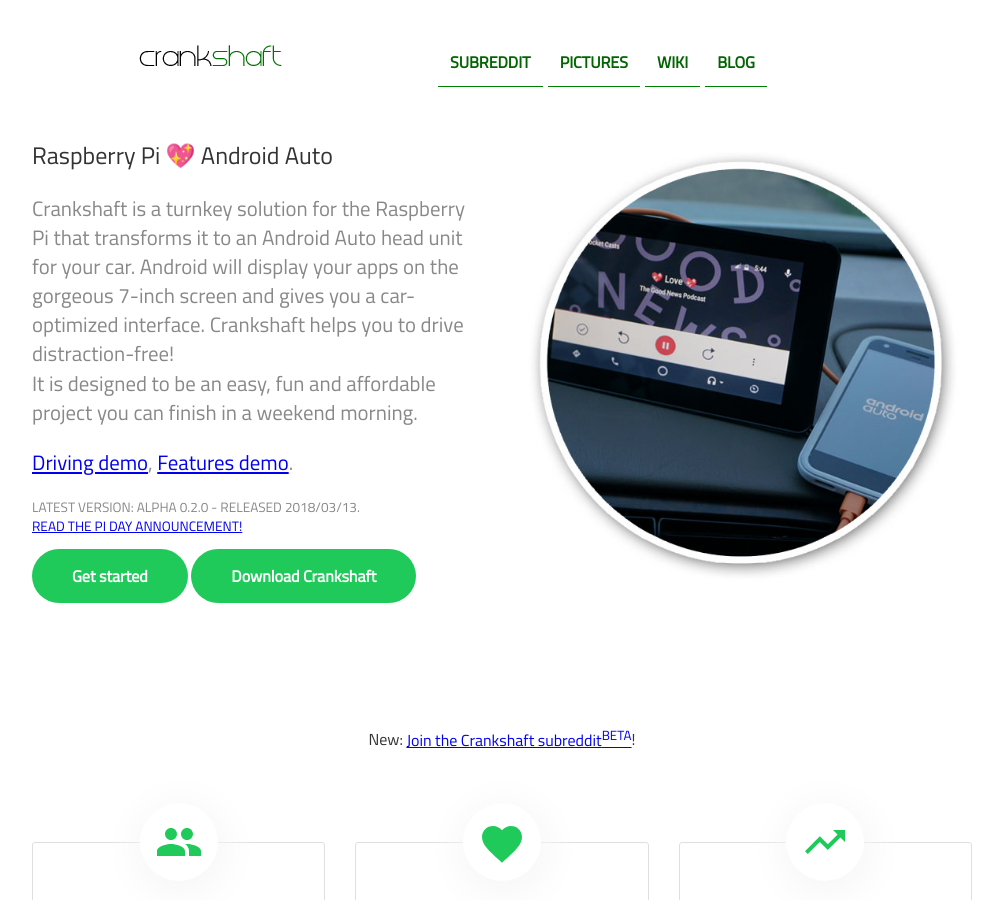
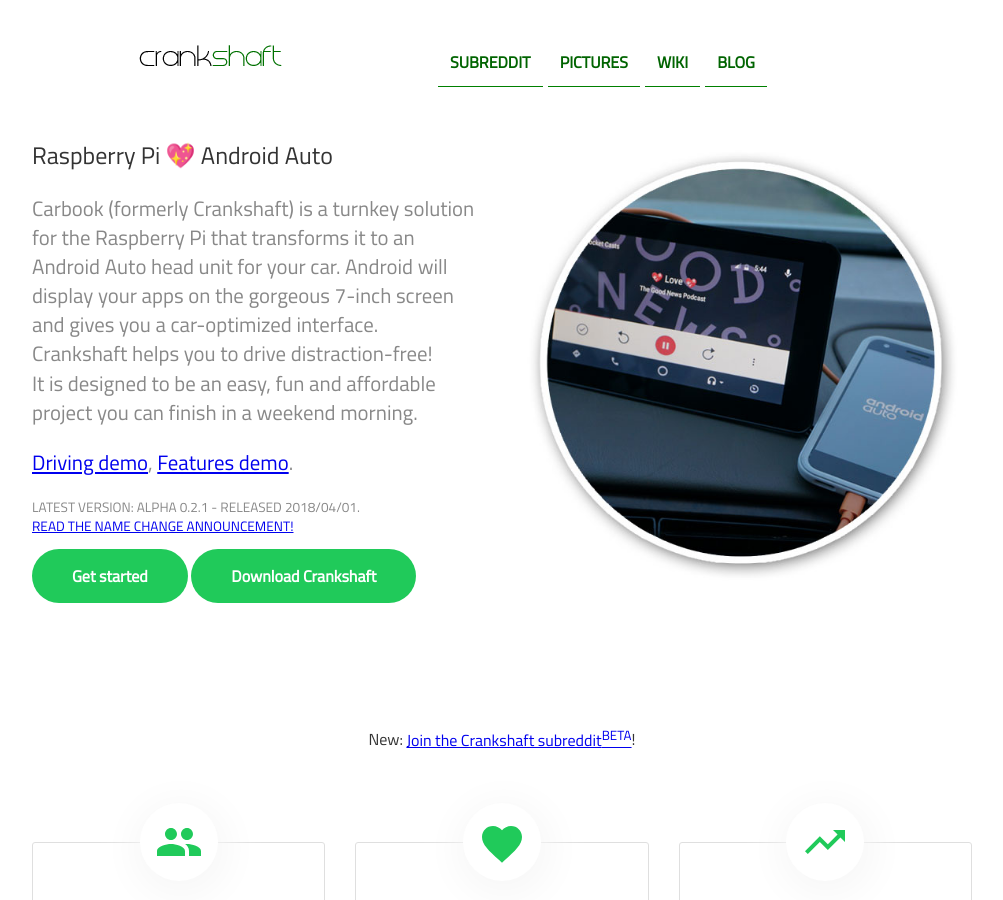
Before and after one commit to opencardev/getcrankshaft.github.io, a Jekyll site: the page built from index.html, in a window 1280 px wide and 900 px high. Shown: the whole window, without its empty margins (138-1141 px from the left). Built offline with Jekyll 4.4.1, drawn with Linux system fonts in a browser that asks for light colours.

Commit message:
[site] change release version

```diff
--- a/index.html
+++ b/index.html
@@ -7,10 +7,10 @@
 		<div class="column">
 			<div>
 				<div class="maintitle">Raspberry Pi 💖 Android Auto</div>
-				<p>Crankshaft is a turnkey solution for the Raspberry Pi that transforms it to an Android Auto head unit for your car. Android will display your apps on the gorgeous 7-inch screen and gives you a car-optimized interface. Crankshaft helps you to drive distraction-free!<br />
+				<p>Carbook (formerly Crankshaft) is a turnkey solution for the Raspberry Pi that transforms it to an Android Auto head unit for your car. Android will display your apps on the gorgeous 7-inch screen and gives you a car-optimized interface. Crankshaft helps you to drive distraction-free!<br />
 					It is designed to be an easy, fun and affordable project you can finish in a weekend morning.</p>
 				<p><a href="https://youtu.be/oq1TR78kpL4" target="_blank">Driving demo</a>, <a href="https://youtu.be/tFEpfuDBDjM" target="_blank">Features demo</a>.</p>
-				<p class="subtitle">Latest version: Alpha 0.2.0 - Released 2018/03/13.<br /><a href="https://www.reddit.com/r/crankshaft/comments/842r3g/breakthrough_release_crankshaft_alpha_020_and/" target="_blank">Read the Pi day announcement!</a></p>
+				<p class="subtitle">Latest version: Alpha 0.2.1 - Released 2018/04/01.<br /><a href="https://www.reddit.com/rhttps://www.reddit.com/r/crankshaft/comments/88nvnx/crankshaft_facebook_announcing_carbook/" target="_blank">Read the name change announcement!</a></p>
 				<div class="button">
 					<a href="https://github.com/htruong/crankshaft/wiki/Getting-started-with-Crankshaft" target="_blank">Get started</a> <a href="https://github.com/htruong/crankshaft/releases" target="_blank">Download Crankshaft</a>
 				</div>
```
